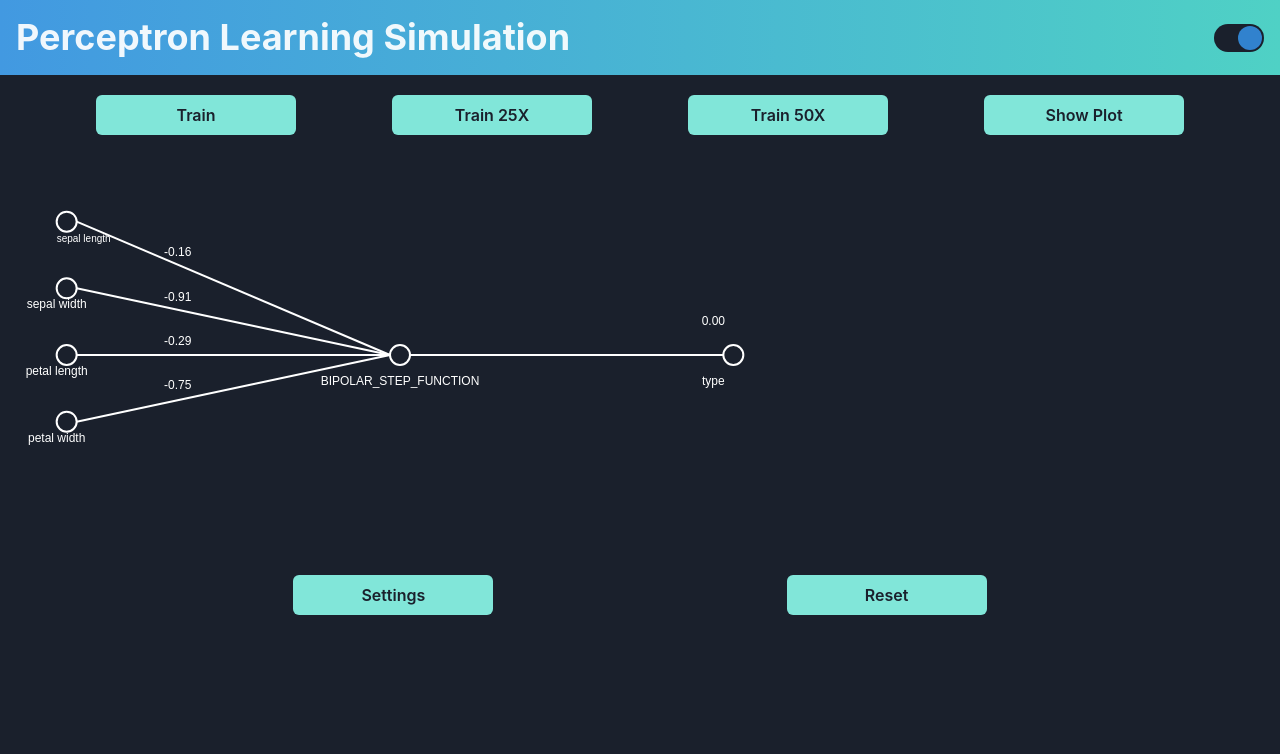
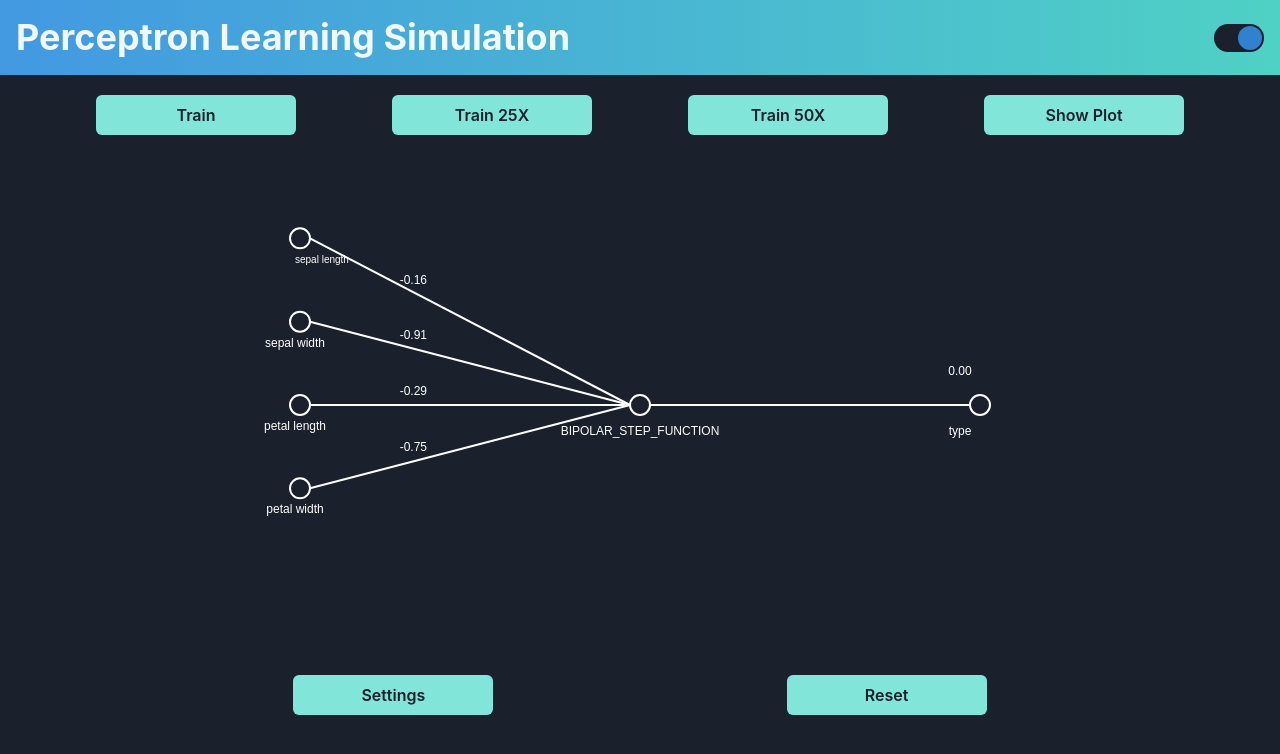
Before and after one commit to Lewoczegg/perceptron-simulation, a React (Vite) app: page /learning in a window 1280 px wide. Shown: the top 754 px of the page. Built offline with nearby package versions, Linux system fonts and the light colour scheme.

Commit message:
Make canvas responsive

```diff
--- a/src/components/PerceptronLearningVisualization.tsx
+++ b/src/components/PerceptronLearningVisualization.tsx
@@ -1,11 +1,16 @@
 import { useContext, useEffect, useRef, useState } from "react";
 import PerceptronContext from "../services/PerceptronContext";
-import { Button, Flex, useColorMode } from "@chakra-ui/react";
+import {
+  Button,
+  Flex,
+  useColorMode,
+  useBreakpointValue,
+} from "@chakra-ui/react";
+import { Link } from "react-router-dom";
+import Perceptron, { ActivationFunction } from "../services/perceptron";
 import loadData from "../services/loadData";
+import FileDataContext from "../services/FileDataContext";
 import iris from "../assets/data/data";
-import Perceptron, { ActivationFunction } from "../services/perceptron";
-import { Link } from "react-router-dom";
-import FileDataContext from "../services/FileDataContext";
 
 const PerceptronLearningVisualization = () => {
   const context = useContext(PerceptronContext);
@@ -37,6 +42,9 @@ const PerceptronLearningVisualization = () => {
   const [canvasKey, setCanvasKey] = useState(0);
   const canvasRef = useRef<HTMLCanvasElement>(null);
 
+  const shouldDisplayNames = useBreakpointValue({ base: false, md: true });
+  const inputXMargin = useBreakpointValue({ base: 20, md: 60 }) || 20;
+
   useEffect(() => {
     const { n, names } = loadData(data, splitRatio * 0.01);
 
@@ -55,7 +63,6 @@ const PerceptronLearningVisualization = () => {
 
     perceptron.reset();
     setCanvasKey((prevKey) => prevKey + 1);
-    console.log(perceptron);
   };
 
   const trainPerceptron = (iterations: number) => {
@@ -65,7 +72,6 @@ const PerceptronLearningVisualization = () => {
 
     perceptron.train(trainInputs, trainOutputs, iterations);
     setCanvasKey((prevKey) => prevKey + 1);
-    console.log(perceptron);
   };
 
   const { colorMode } = useColorMode();
@@ -80,6 +86,17 @@ const PerceptronLearningVisualization = () => {
       return;
     }
 
+    // Compute the display size of the canvas.
+    const displayWidth = canvas.clientWidth;
+    const displayHeight = canvas.clientHeight;
+
+    // Check if the canvas size is the same as its display size.
+    if (canvas.width !== displayWidth || canvas.height !== displayHeight) {
+      // Make the canvas the same size
+      canvas.width = displayWidth;
+      canvas.height = displayHeight;
+    }
+
     // Clear canvas
     context.clearRect(0, 0, canvas.width, canvas.height);
 
@@ -88,13 +105,13 @@ const PerceptronLearningVisualization = () => {
     context.strokeStyle = colorMode === "dark" ? "white" : "black";
 
     // Set up visualization parameters
+    const canvasHeight = canvas.height;
     const canvasWidth = canvas.width;
-    const canvasHeight = canvas.height;
     const inputSpacing = canvasHeight / (perceptron.num_inputs + 2);
-    const inputX = inputSpacing;
+    const inputX = inputXMargin;
     const activationFunctionX = canvasWidth / 2;
     const activationFunctionY = canvasHeight / 2;
-    const outputX = canvasWidth - inputSpacing;
+    const outputX = canvasWidth - inputXMargin;
     const outputY = canvasHeight / 2;
 
     // Draw input nodes and weights
@@ -104,7 +121,9 @@ const PerceptronLearningVisualization = () => {
       const weight = perceptron.weights[i];
       context.beginPath();
       context.arc(inputX, inputY, 10, 0, 2 * Math.PI);
-      context.fillText(perceptron.p_inputs[i].name, inputX - 10, inputY + 20);
+      if (shouldDisplayNames) {
+        context.fillText(perceptron.p_inputs[i].name, inputX - 5, inputY + 25);
+      }
       context.stroke();
 
       // Draw weight line
@@ -127,11 +146,13 @@ const PerceptronLearningVisualization = () => {
     // Draw activation function node
     context.beginPath();
     context.arc(activationFunctionX, activationFunctionY, 10, 0, 2 * Math.PI);
-    context.fillText(
-      ActivationFunction[perceptron.activation_function],
-      activationFunctionX,
-      activationFunctionY + 30
-    );
+    if (shouldDisplayNames) {
+      context.fillText(
+        ActivationFunction[perceptron.activation_function],
+        activationFunctionX,
+        activationFunctionY + 30
+      );
+    }
     context.stroke();
 
     // Draw activation function to output line
@@ -150,7 +171,7 @@ const PerceptronLearningVisualization = () => {
       outputY - 30
     );
     context.stroke();
-  }, [perceptron, canvasKey, colorMode]);
+  }, [perceptron, canvasKey, colorMode, shouldDisplayNames, inputXMargin]);
 
   return (
     <>
@@ -180,7 +201,7 @@ const PerceptronLearningVisualization = () => {
           Show Plot
         </Button>
       </Flex>
-      <canvas ref={canvasRef} width={800} height={400} />
+      <canvas ref={canvasRef} className="canvas" />
       <Flex justify="space-evenly" my={5}>
         <Button as={Link} width="200px" colorScheme="teal" to="/inputs">
           Settings
--- a/src/index.css
+++ b/src/index.css
@@ -0,0 +1,11 @@
+.canvas {
+  width: 100%;
+  height: 500px;
+  margin: 0 auto;
+}
+
+@media (min-width: 48em) {
+  .canvas {
+    max-width: 800px;
+  }
+}
```
